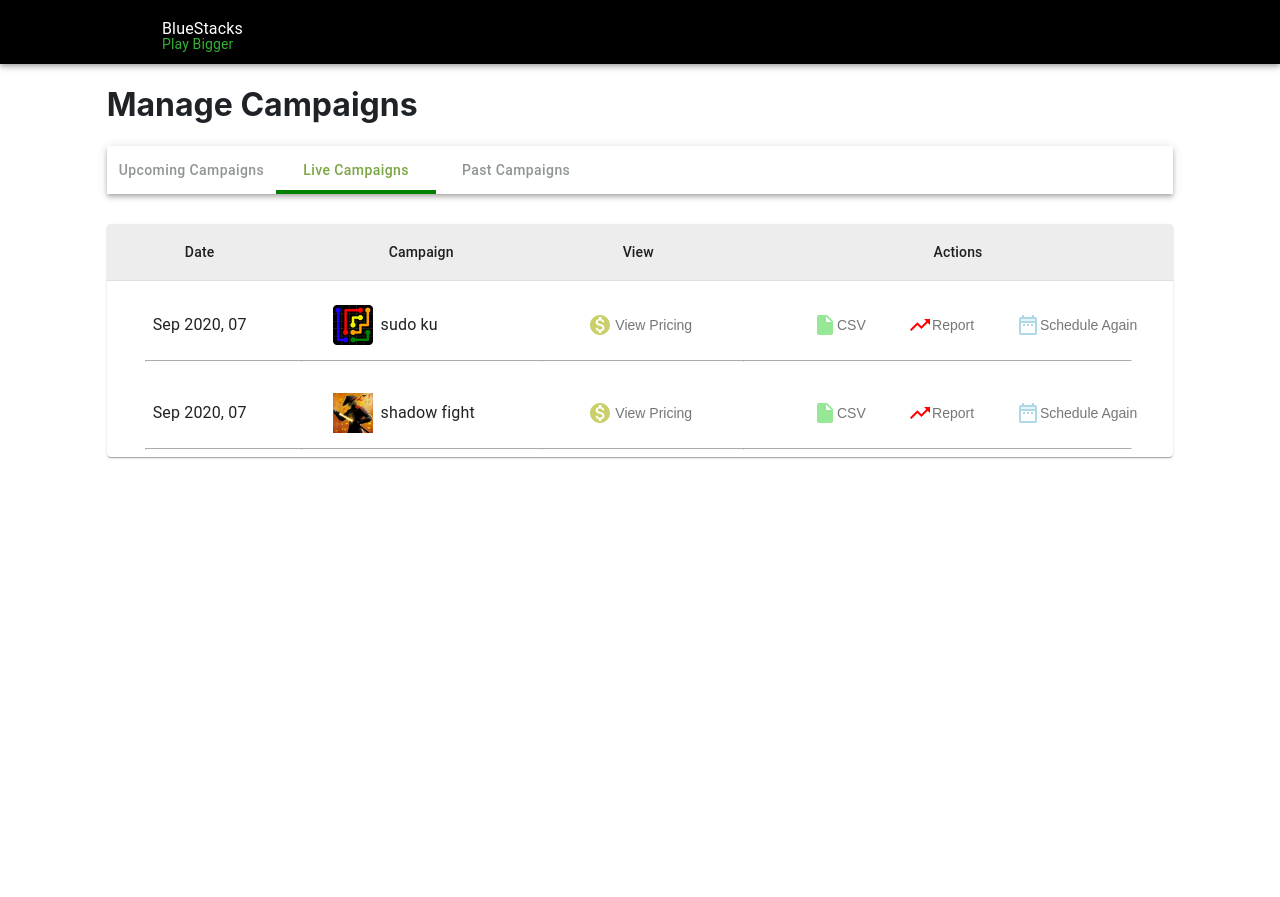
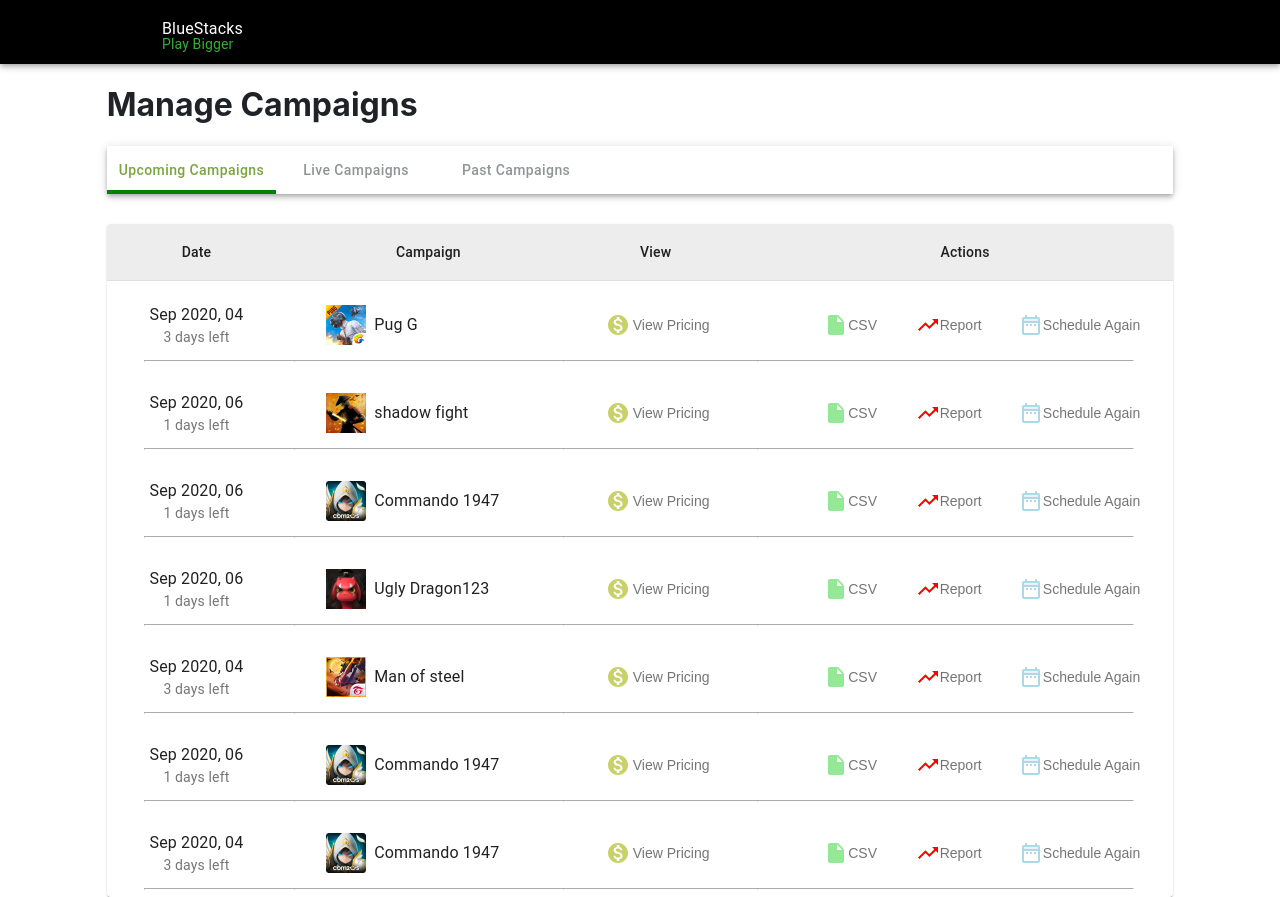
Before and after one commit to Gyan888/blueStacks, a React (Create React App) app: page / in a window 1280 px wide. Before the commit the page ends 800 px from the top, so only its background shows below. Built offline with nearby package versions, Linux system fonts and the light colour scheme.

Commit message:
default event changed

```diff
--- a/src/Dashboard/Panels.jsx
+++ b/src/Dashboard/Panels.jsx
@@ -66,7 +66,7 @@
 
 let Panel = () => {
   const classes = useStyles();
-  let [value, setValue] = React.useState("current_event");
+  let [value, setValue] = React.useState("future_event");
 
   let [events, setEvents] = useState({
       'current_event': '',
```
